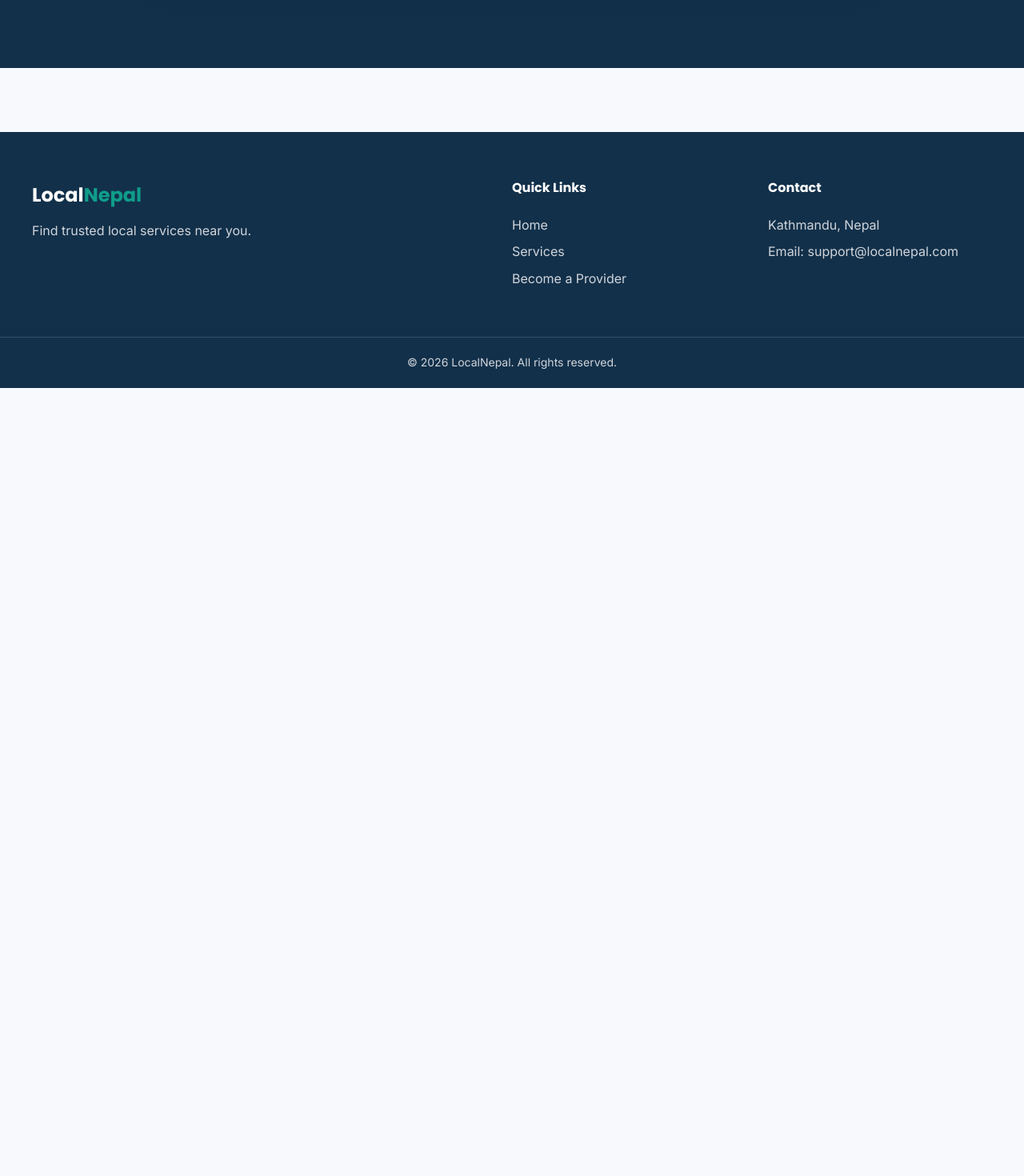
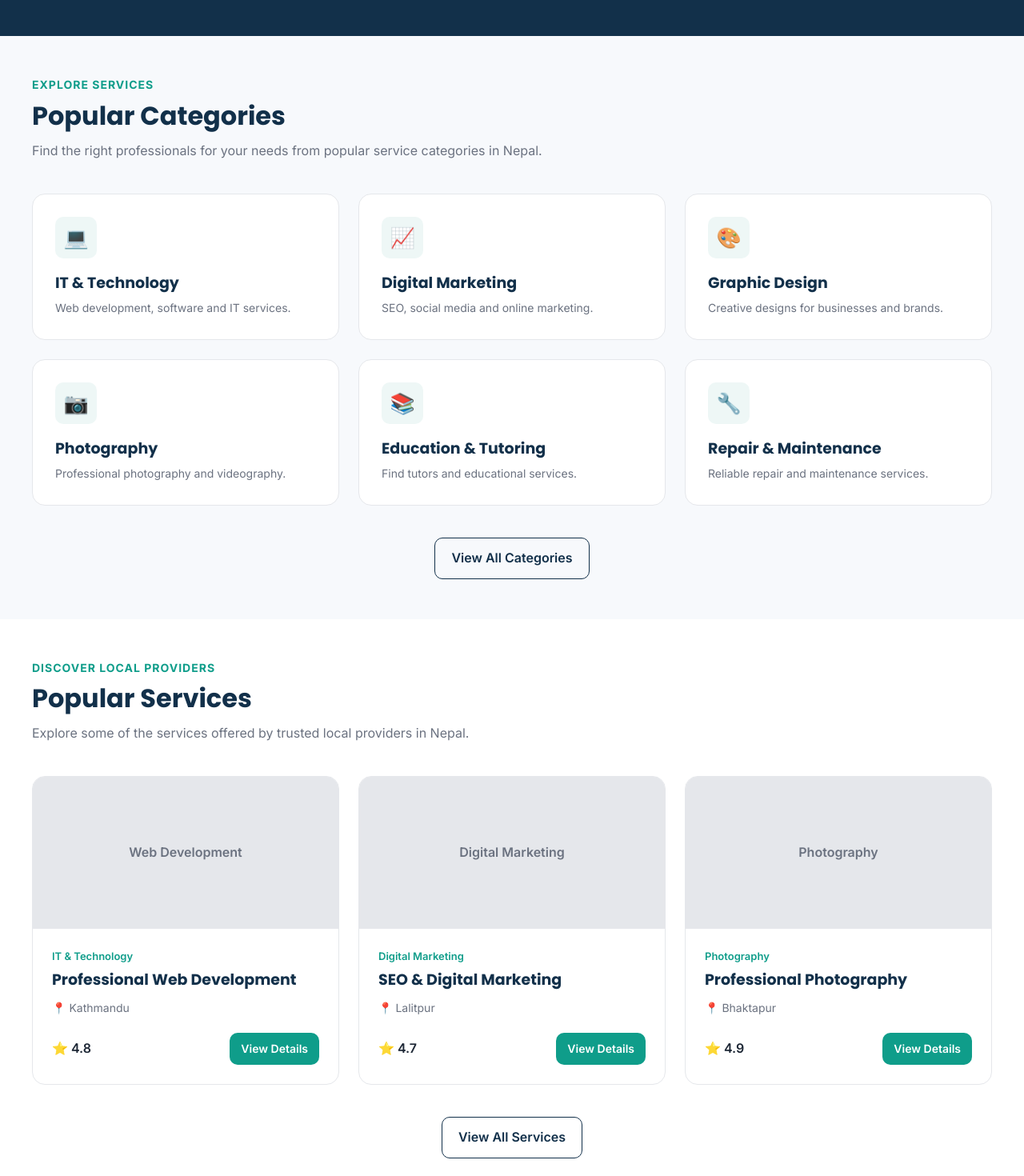
Before and after one commit to PrabinPoudel55/localnepal, a React (Vite) app in the folder client/: page / in a window 1280 px wide. Shown: the part 540-2010 px from the top of the page at 80% size. Before the commit the page ends 1025 px from the top, so only its background shows below. Built offline with nearby package versions, Linux system fonts and the light colour scheme.

Commit message:
added temporary categories and services

```diff
--- a/client/src/index.css
+++ b/client/src/index.css
@@ -82,7 +82,7 @@ ul {
 }
 
 .section {
-  padding: 80px 0;
+  padding: 50px 0;
 }
 
 .section-title {
@@ -316,7 +316,7 @@ ul {
 
 .hero {
   background-color: var(--color-primary);
-  padding: 100px 0;
+  padding: 80px 0;
 }
 
 .hero-container {
@@ -404,3 +404,184 @@ ul {
     font-size: 30px;
   }
 }
+/* =========================
+   Popular Categories
+========================= */
+
+.categories-section {
+  background-color: var(--color-background);
+}
+
+.section-header {
+  margin-bottom: 40px;
+}
+
+.section-label {
+  color: var(--color-secondary);
+  font-size: 14px;
+  font-weight: 700;
+  letter-spacing: 1px;
+  margin-bottom: 8px;
+}
+
+.categories-grid {
+  display: grid;
+  grid-template-columns: repeat(3, 1fr);
+  gap: 24px;
+}
+
+.category-card {
+  background-color: var(--color-white);
+  border: 1px solid var(--color-border);
+  border-radius: var(--radius-lg);
+  padding: 28px;
+  transition: 0.2s ease;
+}
+
+.category-card:hover {
+  transform: translateY(-4px);
+  box-shadow: var(--shadow-md);
+}
+
+.category-icon {
+  width: 52px;
+  height: 52px;
+  display: flex;
+  align-items: center;
+  justify-content: center;
+  background-color: #eef7f6;
+  border-radius: var(--radius-md);
+  font-size: 25px;
+  margin-bottom: 20px;
+}
+
+.category-card h3 {
+  font-size: 19px;
+  margin-bottom: 8px;
+}
+
+.category-card p {
+  color: var(--color-text-light);
+  font-size: 14px;
+}
+
+.categories-action {
+  text-align: center;
+  margin-top: 40px;
+}
+
+@media (max-width: 900px) {
+  .categories-grid {
+    grid-template-columns: repeat(2, 1fr);
+  }
+}
+
+@media (max-width: 600px) {
+  .categories-grid {
+    grid-template-columns: 1fr;
+  }
+}
+/* =========================
+   Popular Services
+========================= */
+
+.services-section {
+  background-color: var(--color-white);
+}
+
+.services-grid {
+  display: grid;
+  grid-template-columns: repeat(3, 1fr);
+  gap: 24px;
+}
+
+.service-card {
+  background-color: var(--color-white);
+  border: 1px solid var(--color-border);
+  border-radius: var(--radius-lg);
+  overflow: hidden;
+  transition: 0.2s ease;
+}
+
+.service-card:hover {
+  transform: translateY(-4px);
+  box-shadow: var(--shadow-md);
+}
+
+.service-image {
+  height: 190px;
+  background-color: #e5e7eb;
+  display: flex;
+  align-items: center;
+  justify-content: center;
+}
+
+.service-image span {
+  color: var(--color-text-light);
+  font-weight: 600;
+}
+
+.service-content {
+  padding: 24px;
+}
+
+.service-category {
+  color: var(--color-secondary);
+  font-size: 13px;
+  font-weight: 600;
+  margin-bottom: 8px;
+}
+
+.service-content h3 {
+  font-size: 19px;
+  margin-bottom: 12px;
+}
+
+.service-location {
+  color: var(--color-text-light);
+  font-size: 14px;
+  margin-bottom: 20px;
+}
+
+.service-footer {
+  display: flex;
+  align-items: center;
+  justify-content: space-between;
+  gap: 12px;
+}
+
+.service-rating {
+  font-weight: 600;
+  white-space: nowrap;
+}
+
+.service-footer .btn {
+  padding: 9px 14px;
+  font-size: 14px;
+}
+
+.services-action {
+  text-align: center;
+  margin-top: 40px;
+}
+
+@media (max-width: 900px) {
+  .services-grid {
+    grid-template-columns: repeat(2, 1fr);
+  }
+}
+
+@media (max-width: 600px) {
+  .services-grid {
+    grid-template-columns: 1fr;
+  }
+
+  .service-footer {
+    align-items: stretch;
+    flex-direction: column;
+  }
+
+  .service-footer .btn {
+    width: 100%;
+  }
+}
--- a/client/src/pages/Home.jsx
+++ b/client/src/pages/Home.jsx
@@ -41,7 +41,178 @@ const Home = () => {
 
         </div>
       </section>
+{/* Popular Categories */}
+<section className="section categories-section">
+  <div className="container">
 
+    <div className="section-header">
+      <p className="section-label">EXPLORE SERVICES</p>
+
+      <h2 className="section-title">
+        Popular Categories
+      </h2>
+
+      <p className="section-subtitle">
+        Find the right professionals for your needs from
+        popular service categories in Nepal.
+      </p>
+    </div>
+
+    <div className="categories-grid">
+
+      <div className="category-card">
+        <div className="category-icon">💻</div>
+        <h3>IT & Technology</h3>
+        <p>Web development, software and IT services.</p>
+      </div>
+
+      <div className="category-card">
+        <div className="category-icon">📈</div>
+        <h3>Digital Marketing</h3>
+        <p>SEO, social media and online marketing.</p>
+      </div>
+
+      <div className="category-card">
+        <div className="category-icon">🎨</div>
+        <h3>Graphic Design</h3>
+        <p>Creative designs for businesses and brands.</p>
+      </div>
+
+      <div className="category-card">
+        <div className="category-icon">📷</div>
+        <h3>Photography</h3>
+        <p>Professional photography and videography.</p>
+      </div>
+
+      <div className="category-card">
+        <div className="category-icon">📚</div>
+        <h3>Education & Tutoring</h3>
+        <p>Find tutors and educational services.</p>
+      </div>
+
+      <div className="category-card">
+        <div className="category-icon">🔧</div>
+        <h3>Repair & Maintenance</h3>
+        <p>Reliable repair and maintenance services.</p>
+      </div>
+
+    </div>
+
+    <div className="categories-action">
+      <button className="btn btn-outline">
+        View All Categories
+      </button>
+    </div>
+
+  </div>
+</section>
+{/* Popular Services */}
+<section className="section services-section">
+  <div className="container">
+
+    <div className="section-header">
+      <p className="section-label">DISCOVER LOCAL PROVIDERS</p>
+
+      <h2 className="section-title">
+        Popular Services
+      </h2>
+
+      <p className="section-subtitle">
+        Explore some of the services offered by trusted local
+        providers in Nepal.
+      </p>
+    </div>
+
+    <div className="services-grid">
+
+      <div className="service-card">
+        <div className="service-image">
+          <span>Web Development</span>
+        </div>
+
+        <div className="service-content">
+          <p className="service-category">IT & Technology</p>
+
+          <h3>Professional Web Development</h3>
+
+          <p className="service-location">
+            📍 Kathmandu
+          </p>
+
+          <div className="service-footer">
+            <span className="service-rating">
+              ⭐ 4.8
+            </span>
+
+            <button className="btn btn-primary">
+              View Details
+            </button>
+          </div>
+        </div>
+      </div>
+
+      <div className="service-card">
+        <div className="service-image">
+          <span>Digital Marketing</span>
+        </div>
+
+        <div className="service-content">
+          <p className="service-category">Digital Marketing</p>
+
+          <h3>SEO & Digital Marketing</h3>
+
+          <p className="service-location">
+            📍 Lalitpur
+          </p>
+
+          <div className="service-footer">
+            <span className="service-rating">
+              ⭐ 4.7
+            </span>
+
+            <button className="btn btn-primary">
+              View Details
+            </button>
+          </div>
+        </div>
+      </div>
+
+      <div className="service-card">
+        <div className="service-image">
+          <span>Photography</span>
+        </div>
+
+        <div className="service-content">
+          <p className="service-category">Photography</p>
+
+          <h3>Professional Photography</h3>
+
+          <p className="service-location">
+            📍 Bhaktapur
+          </p>
+
+          <div className="service-footer">
+            <span className="service-rating">
+              ⭐ 4.9
+            </span>
+
+            <button className="btn btn-primary">
+              View Details
+            </button>
+          </div>
+        </div>
+      </div>
+
+    </div>
+
+    <div className="services-action">
+      <button className="btn btn-outline">
+        View All Services
+      </button>
+    </div>
+
+  </div>
+</section>
     </div>
   );
 };
```
